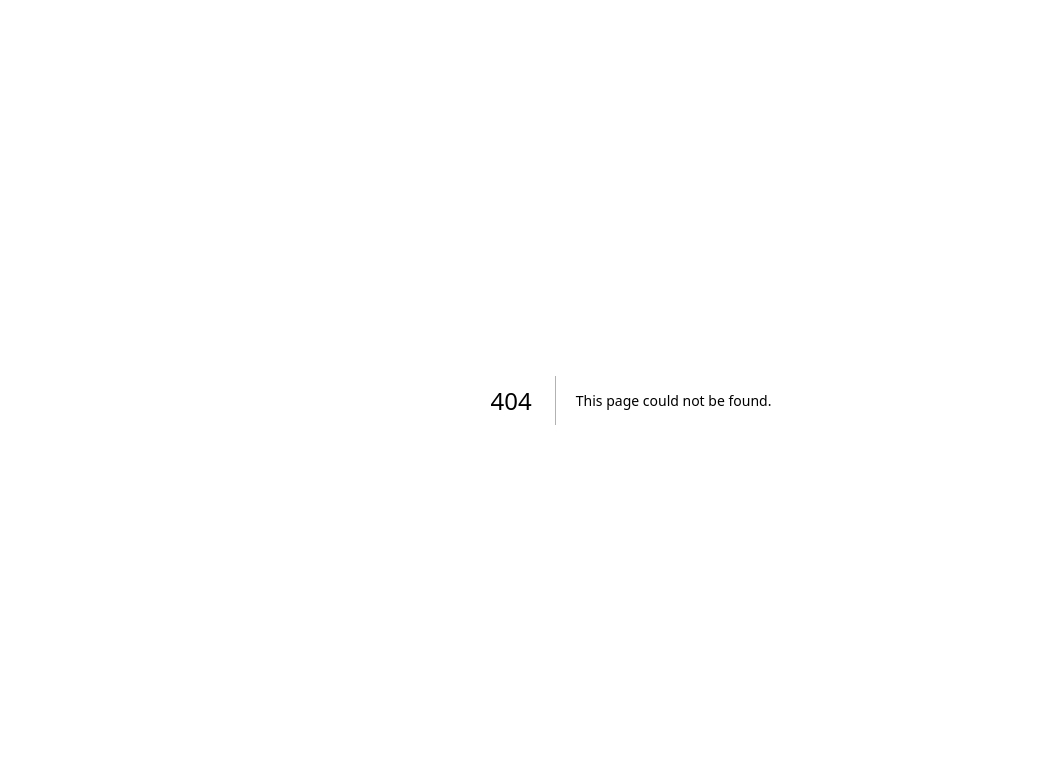
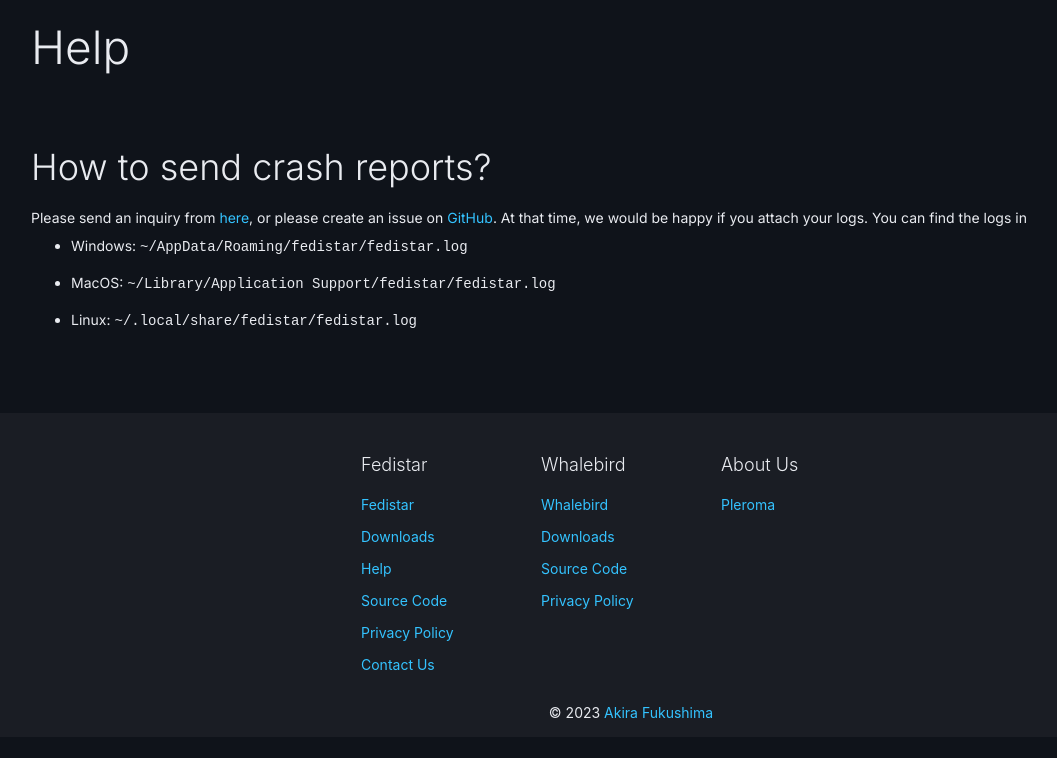
Before and after one commit to h3poteto/fedistar.net, a Next.js app: page /help in a window 1280 px wide. Before the commit this address had no page. Shown: the top 758 px of the page, without its empty margins (9-1066 px from the left). Built offline with nearby package versions, Linux system fonts and the light colour scheme.

Commit message:
Add help page and write about crash reporting

```diff
--- a/src/components/Footer.tsx
+++ b/src/components/Footer.tsx
@@ -18,6 +18,9 @@
             </p>
             <p style={{ lineHeight: '24px' }}>
               <Link href="/downloads">Downloads</Link>
+            </p>
+            <p style={{ lineHeight: '24px' }}>
+              <Link href="/help">Help</Link>
             </p>
             <p style={{ lineHeight: '24px' }}>
               <a href="https://github.com/h3poteto/fedistar" target="_blank" rel="noopener noreferrer">
--- /dev/null
+++ b/src/pages/help.tsx
@@ -0,0 +1,52 @@
+import Head from 'next/head'
+import { Inter } from 'next/font/google'
+import { Container, Content } from 'rsuite'
+
+import Footer from '@/components/Footer'
+import styles from '@/styles/Home.module.css'
+import Link from 'next/link'
+
+const inter = Inter({ subsets: ['latin'] })
+
+export default function Help() {
+  return (
+    <>
+      <Head>
+        <title>Help - Fedistar</title>
+      </Head>
+      <main>
+        <Container className={inter.className}>
+          <Content className={styles.content}>
+            <div style={{ marginTop: '2vh' }}>
+              <h1>Help</h1>
+            </div>
+            <div style={{ marginTop: '8vh' }}>
+              <div className="help">
+                <div id="crash_reporting">
+                  <h2>How to send crash reports?</h2>
+                  <p>
+                    Please send an inquiry from <Link href="/inquiry">here</Link>, or please create an issue on{' '}
+                    <Link href="https://github.com/h3poteto/fedistar/issues/new">GitHub</Link>. At that time, we would be happy if you
+                    attach your logs. You can find the logs in
+                  </p>
+                  <ul style={{ lineHeight: '2.5em' }}>
+                    <li>
+                      Windows: <code>~/AppData/Roaming/fedistar/fedistar.log</code>
+                    </li>
+                    <li>
+                      MacOS: <code>~/Library/Application Support/fedistar/fedistar.log</code>
+                    </li>
+                    <li>
+                      Linux: <code>~/.local/share/fedistar/fedistar.log</code>
+                    </li>
+                  </ul>
+                </div>
+              </div>
+            </div>
+          </Content>
+        </Container>
+        <Footer />
+      </main>
+    </>
+  )
+}
```
